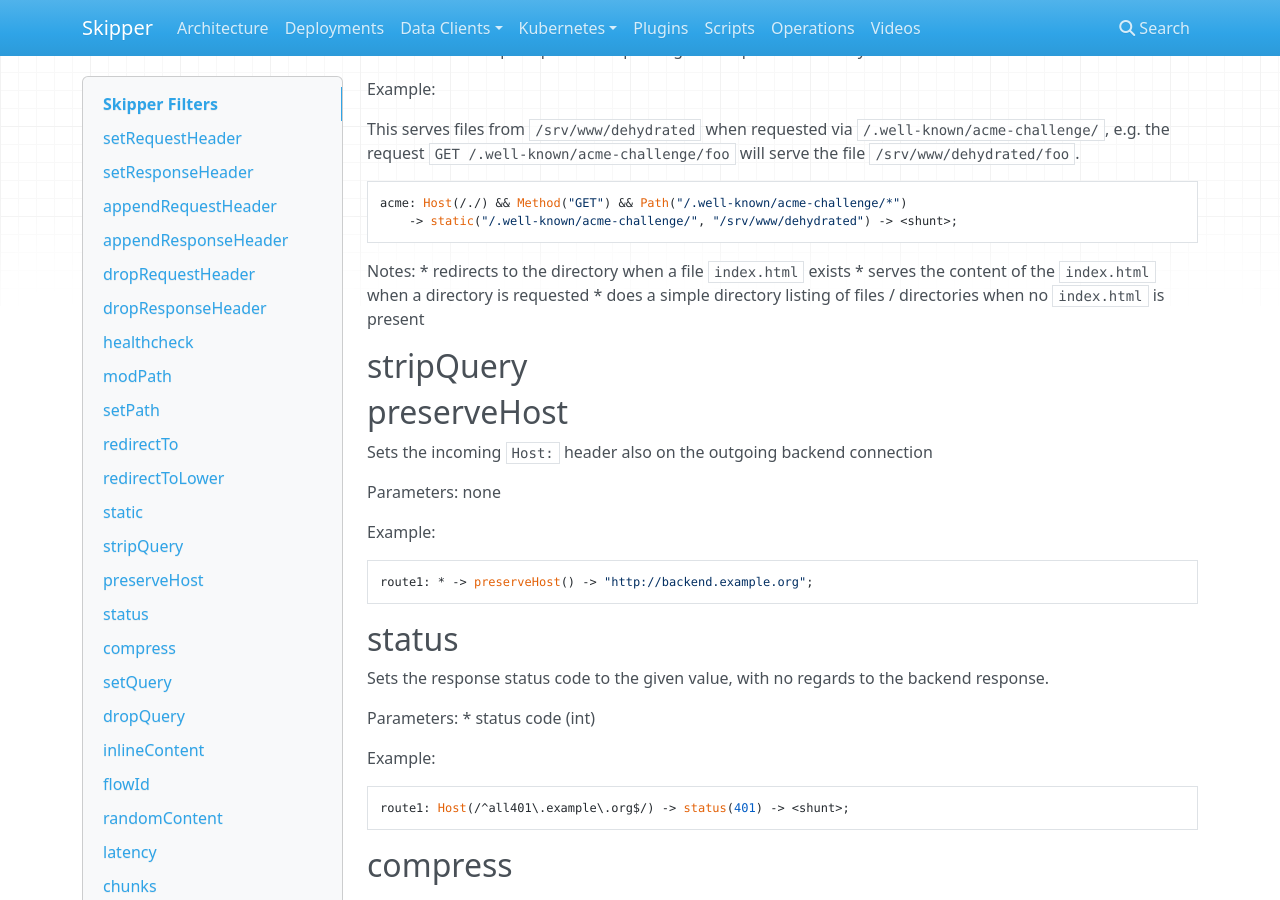
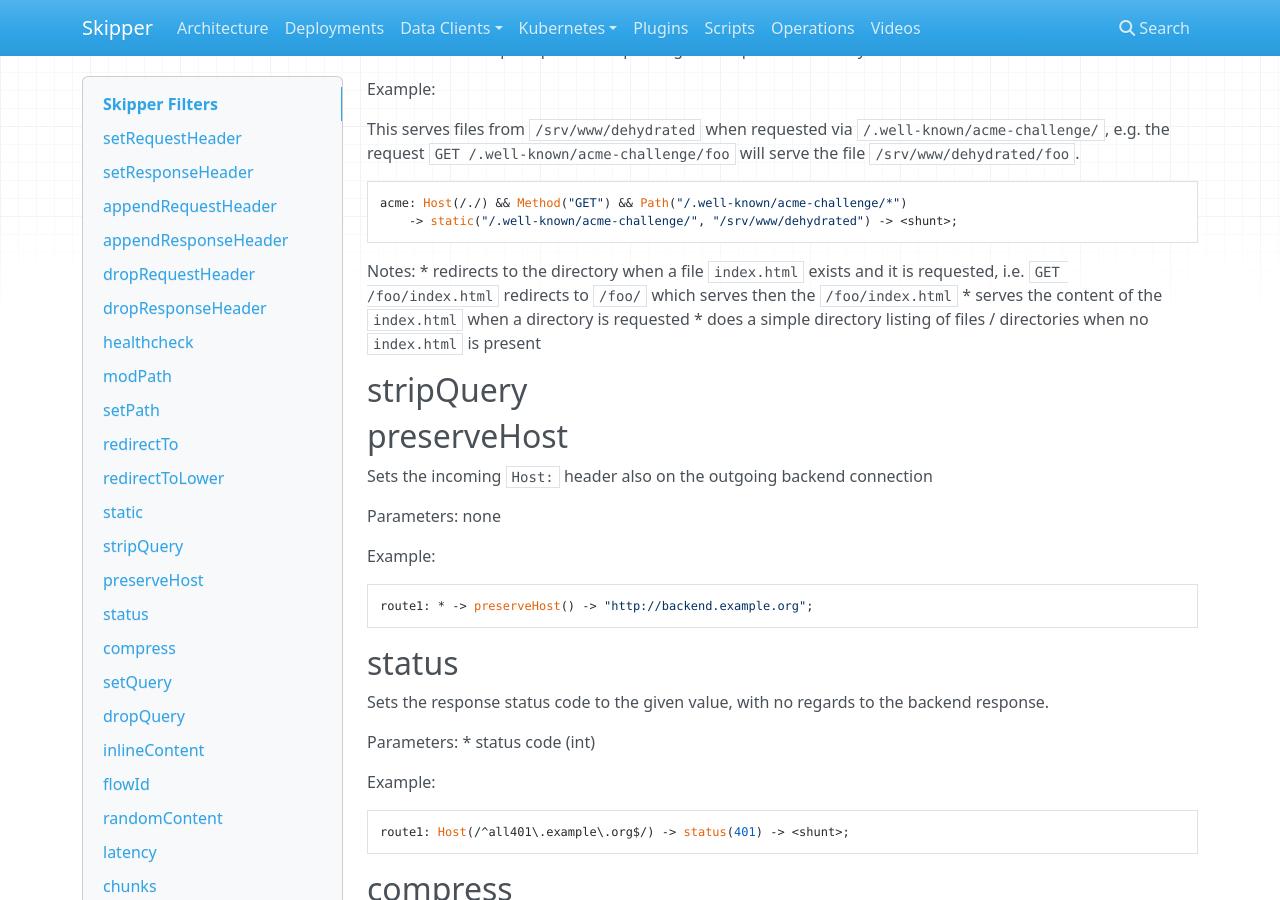
Before and after one commit to zalando/skipper, an MkDocs documentation site: the page built from docs/filters.md, in a window 1280 px wide and 900 px high, scrolled down 694 px. Built offline with MkDocs 1.6.1, drawn with Linux system fonts in a browser that asks for light colours; nearby versions of some CDN libraries; old or Windows-style settings are respelled for this version of MkDocs.

Commit message:
static updates

````diff
--- a/docs/filters.md
+++ b/docs/filters.md
@@ -29,7 +29,7 @@ acme: Host(/./) && Method("GET") && Path("/.well-known/acme-challenge/*")
 ```
 
 Notes:
-* redirects to the directory when a file `index.html` exists
+* redirects to the directory when a file `index.html` exists and it is requested, i.e. `GET /foo/index.html` redirects to `/foo/` which serves then the `/foo/index.html`
 * serves the content of the `index.html` when a directory is requested
 * does a simple directory listing of files / directories when no `index.html` is present
 
````
